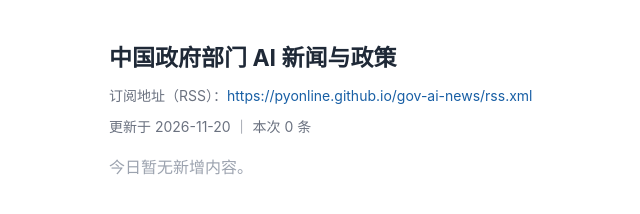
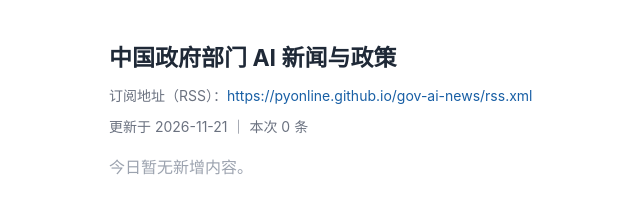
Before and after one commit to pyonline/gov-ai-news, a plain HTML site: page index.html in a window 1280 px wide. Shown: the full height of the page, 121-761 px from the left. Drawn offline with Linux system fonts and the light colour scheme.

Commit message:
update index.html 2026-11-21

```diff
--- a/index.html
+++ b/index.html
@@ -23,7 +23,7 @@
 <body>
 <h1>中国政府部门 AI 新闻与政策</h1>
 <div class="sub">订阅地址（RSS）：<a href="https://pyonline.github.io/gov-ai-news/rss.xml">https://pyonline.github.io/gov-ai-news/rss.xml</a></div>
-<div class="sub">更新于 2026-11-20 ｜ 本次 0 条</div>
+<div class="sub">更新于 2026-11-21 ｜ 本次 0 条</div>
 <p class="empty">今日暂无新增内容。</p>
 </body>
 </html>
```
